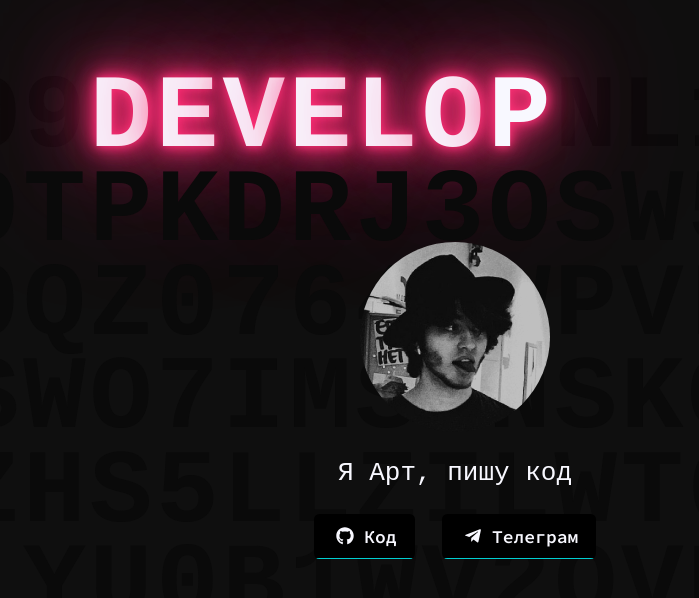
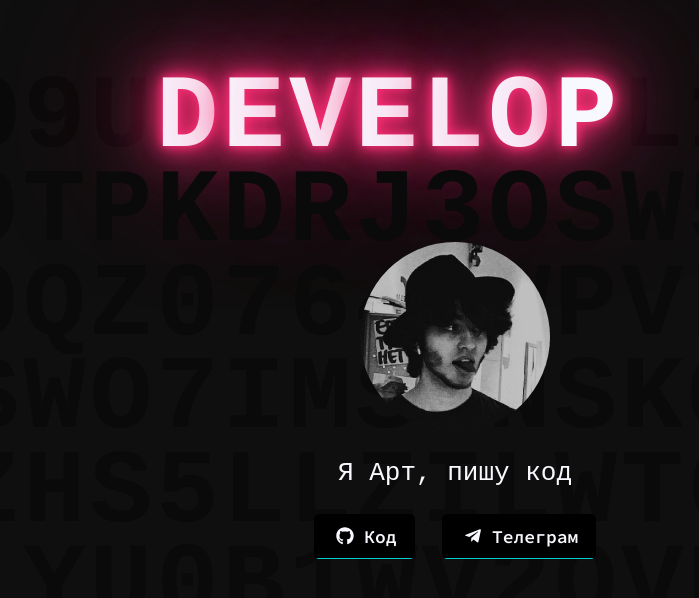
Before and after one commit to artginzburg/artginzburg.github.io, a React (Create React App) app: page / in a window 1280 px wide. Shown: the top 598 px of the page, without its empty margins (185-884 px from the left). Built offline with nearby package versions, Linux system fonts and the light colour scheme; a web font is replaced by a local one.

Commit message:
make use of randomStartingWidth

```diff
--- a/src/components/Home/Home.jsx
+++ b/src/components/Home/Home.jsx
@@ -31,15 +31,15 @@ function makeHiddenWords(words) {
   words.forEach((word) => {
     const wordCharacters = word.split('');
 
-    // const randomStartingLength = Math.floor(Math.random() * (length - longestWordLength));
-    // const randomStartingQuantity = Math.floor(Math.random() * (quantity - longestWordLength));
+    const randomStartingWidth = Math.floor(Math.random() * (length - longestWordLength));
+    // const randomStartingHeight = Math.floor(Math.random() * (quantity - longestWordLength));
     // const displayMethod = Math.random > 0.8 ? 'diagonal' : Math.random() > 0.5 ? 'horizontal' : 'vertical';
     const shouldMoveRight = Math.random() > 0.5;
     const shouldMoveDown = Math.random() > 0.5;
 
     const randomGridReplaced = [];
 
-    let currentHorizontalCell = 3;
+    let currentHorizontalCell = randomStartingWidth;
     let currentVerticalCell = 0;
 
     for (let i = 0; i < quantity; i++) {
```
